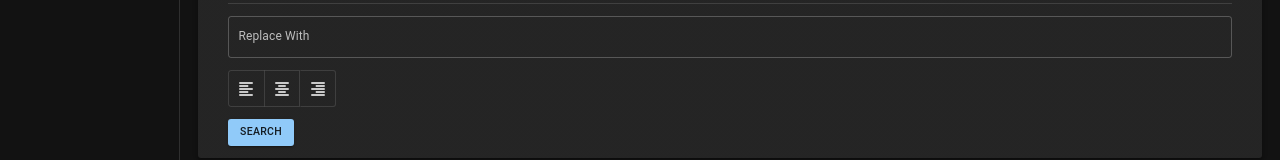
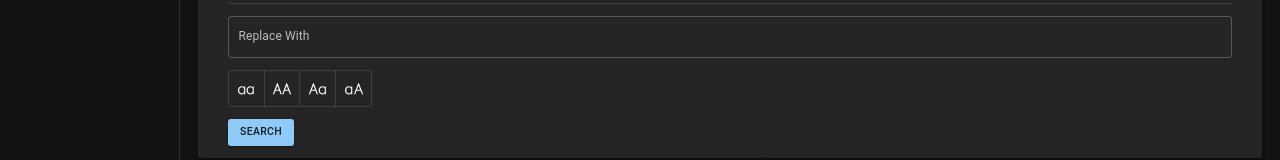
Before and after one commit to OperatorJack/tes3automaton, a React app: page / in a window 1280 px wide. Shown: the part 326-486 px from the top of the page. Built offline with nearby package versions, Linux system fonts and the light colour scheme; the HTML template or start-up script is replaced by a standard one.

Commit message:
Add text formatting icons for Upper, Lower, Pascal, and Camel casings.

```diff
--- /dev/null
+++ b/src/assets/Icons.tsx
@@ -0,0 +1,53 @@
+import { SvgIcon } from "@mui/material";
+
+/**
+ * Custom icons not provided by MUI
+ */
+export const LetterLowerCaseIcon = () => {
+    return (
+        <SvgIcon width="15px" height="15px" viewBox="0 0 15 15" fill="none">
+            <path
+                fill-rule="evenodd"
+                clip-rule="evenodd"
+                d="M3.69899 5.20703C2.05823 5.20703 0.809204 6.68569 0.809204 8.60972C0.809204 10.6337 2.15823 12.0124 3.69899 12.0124C4.52126 12.0124 5.37402 11.6693 5.9539 11.0223V11.53C5.9539 11.7785 6.15537 11.98 6.4039 11.98C6.65243 11.98 6.8539 11.7785 6.8539 11.53V5.72001C6.8539 5.47149 6.65243 5.27001 6.4039 5.27001C6.15537 5.27001 5.9539 5.47149 5.9539 5.72001V6.22269C5.40506 5.60075 4.59218 5.20703 3.69899 5.20703ZM5.9539 9.799V7.30117C5.56339 6.58064 4.74118 6.05757 3.8868 6.05757C2.9089 6.05757 1.83508 6.96581 1.83508 8.60955C1.83508 10.1533 2.80889 11.1615 3.8868 11.1615C4.76984 11.1615 5.57141 10.4957 5.9539 9.799ZM10.799 5.20703C9.15823 5.20703 7.9092 6.68569 7.9092 8.60972C7.9092 10.6337 9.25823 12.0124 10.799 12.0124C11.6215 12.0124 12.4744 11.6692 13.0543 11.0218V11.53C13.0543 11.7785 13.2558 11.98 13.5043 11.98C13.7529 11.98 13.9543 11.7785 13.9543 11.53V5.72C13.9543 5.47147 13.7529 5.27 13.5043 5.27C13.2558 5.27 13.0543 5.47147 13.0543 5.72V6.22318C12.5055 5.60095 11.6924 5.20703 10.799 5.20703ZM13.0543 9.79822V7.30196C12.664 6.58102 11.8415 6.05757 10.9868 6.05757C10.0089 6.05757 8.93508 6.96581 8.93508 8.60955C8.93508 10.1533 9.90889 11.1615 10.9868 11.1615C11.8702 11.1615 12.672 10.4952 13.0543 9.79822Z"
+                fill="currentColor"
+            />
+        </SvgIcon>
+    );
+};
+export const LetterUpperCaseIcon = () => {
+    return (
+        <SvgIcon width="15px" height="15px" viewBox="0 0 15 15" fill="none">
+            <path
+                fill-rule="evenodd"
+                clip-rule="evenodd"
+                d="M3.6255 2.75C3.83478 2.75 4.02192 2.88034 4.09448 3.07664L7.16985 11.3962C7.2656 11.6552 7.13324 11.9428 6.87423 12.0386C6.61522 12.1343 6.32763 12.002 6.23188 11.7429L5.22387 9.01603H2.02712L1.01911 11.7429C0.923362 12.002 0.635774 12.1343 0.376762 12.0386C0.117749 11.9428 -0.0146052 11.6552 0.0811401 11.3962L3.15651 3.07664C3.22908 2.88034 3.41621 2.75 3.6255 2.75ZM3.6255 4.69207L4.90966 8.16603H2.34133L3.6255 4.69207ZM11.3719 2.75C11.5811 2.75 11.7683 2.88034 11.8408 3.07664L14.9162 11.3962C15.012 11.6552 14.8796 11.9428 14.6206 12.0386C14.3616 12.1343 14.074 12.002 13.9782 11.7429L12.9702 9.01603H9.77348L8.76547 11.7429C8.66972 12.002 8.38213 12.1343 8.12312 12.0386C7.86411 11.9428 7.73175 11.6552 7.8275 11.3962L10.9029 3.07664C10.9754 2.88034 11.1626 2.75 11.3719 2.75ZM11.3719 4.69207L12.656 8.16603H10.0877L11.3719 4.69207Z"
+                fill="currentColor"
+            />
+        </SvgIcon>
+    );
+};
+export const LetterPascalCaseIcon = () => {
+    return (
+        <SvgIcon width="15px" height="15px" viewBox="0 0 15 15" fill="none">
+            <path
+                fill-rule="evenodd"
+                clip-rule="evenodd"
+                d="M3.68979 2.75C3.89667 2.74979 4.08232 2.87701 4.15679 3.07003L7.36662 11.39C7.46602 11.6477 7.33774 11.9371 7.0801 12.0365C6.82247 12.1359 6.53304 12.0076 6.43365 11.75L5.3825 9.02537H2.01133L0.966992 11.749C0.868128 12.0068 0.578964 12.1357 0.321126 12.0369C0.0632878 11.938 -0.0655864 11.6488 0.0332774 11.391L3.22344 3.07099C3.29751 2.87782 3.4829 2.75021 3.68979 2.75ZM3.69174 4.64284L5.05458 8.17537H2.33724L3.69174 4.64284ZM10.8989 5.20703C9.25818 5.20703 8.00915 6.68569 8.00915 8.60972C8.00915 10.6337 9.35818 12.0124 10.8989 12.0124C11.7214 12.0124 12.5744 11.6692 13.1543 11.0219V11.53C13.1543 11.7785 13.3557 11.98 13.6043 11.98C13.8528 11.98 14.0543 11.7785 14.0543 11.53V5.72C14.0543 5.47147 13.8528 5.27 13.6043 5.27C13.3557 5.27 13.1543 5.47147 13.1543 5.72V6.22317C12.6054 5.60095 11.7924 5.20703 10.8989 5.20703ZM13.1543 9.79823V7.30195C12.7639 6.58101 11.9414 6.05757 11.0868 6.05757C10.1088 6.05757 9.03503 6.96581 9.03503 8.60955C9.03503 10.1533 10.0088 11.1615 11.0868 11.1615C11.9701 11.1615 12.7719 10.4952 13.1543 9.79823Z"
+                fill="currentColor"
+            />
+        </SvgIcon>
+    );
+};
+export const LetterCamelCaseIcon = () => {
+    return (
+        <SvgIcon width="15px" height="15px" viewBox="0 0 15 15" fill="none">
+            <path
+                fill-rule="evenodd"
+                clip-rule="evenodd"
+                d="M11.2895 2.75C11.4964 2.74979 11.6821 2.87701 11.7565 3.07003L14.9664 11.39C15.0657 11.6477 14.9375 11.9371 14.6798 12.0365C14.4222 12.1359 14.1328 12.0076 14.0334 11.75L12.9822 9.02537H9.61106L8.56672 11.749C8.46786 12.0068 8.1787 12.1357 7.92086 12.0369C7.66302 11.938 7.53414 11.6488 7.63301 11.391L10.8232 3.07099C10.8972 2.87782 11.0826 2.75021 11.2895 2.75ZM11.2915 4.64284L12.6543 8.17537H9.93698L11.2915 4.64284ZM2.89895 5.20703C1.25818 5.20703 0.00915527 6.68569 0.00915527 8.60972C0.00915527 10.6337 1.35818 12.0124 2.89895 12.0124C3.72141 12.0124 4.57438 11.6692 5.15427 11.0219V11.53C5.15427 11.7785 5.35574 11.98 5.60427 11.98C5.8528 11.98 6.05427 11.7785 6.05427 11.53V5.72C6.05427 5.47147 5.8528 5.27 5.60427 5.27C5.35574 5.27 5.15427 5.47147 5.15427 5.72V6.22317C4.60543 5.60095 3.79236 5.20703 2.89895 5.20703ZM5.15427 9.79823V7.30195C4.76393 6.58101 3.94144 6.05757 3.08675 6.05757C2.10885 6.05757 1.03503 6.96581 1.03503 8.60955C1.03503 10.1533 2.00885 11.1615 3.08675 11.1615C3.97011 11.1615 4.77195 10.4952 5.15427 9.79823Z"
+                fill="currentColor"
+            />
+        </SvgIcon>
+    );
+};
--- a/src/components/views/RespecView.tsx
+++ b/src/components/views/RespecView.tsx
@@ -1,8 +1,6 @@
 import {
-    Container,
     Paper,
     Box,
-    FormGroup,
     TextField,
     Checkbox,
     FormControlLabel,
@@ -22,18 +20,20 @@ import {
     IconButton,
     Typography,
 } from "@mui/material";
-import FormatAlignLeftIcon from "@mui/icons-material/FormatAlignLeft";
-import FormatAlignCenterIcon from "@mui/icons-material/FormatAlignCenter";
-import FormatAlignRightIcon from "@mui/icons-material/FormatAlignRight";
 import KeyboardArrowDownIcon from "@mui/icons-material/KeyboardArrowDown";
 import KeyboardArrowUpIcon from "@mui/icons-material/KeyboardArrowUp";
 import { useState } from "react";
 import { useRecoilValue } from "recoil";
 import { workingDirectoryState } from "../../atoms";
 
-import { open } from "@tauri-apps/api/dialog";
 import { collectFiles } from "../../commands";
 import { SelectDirectoryButton } from "./settings/SelectDirectoryButton";
+import {
+    LetterLowerCaseIcon,
+    LetterPascalCaseIcon,
+    LetterUpperCaseIcon,
+    LetterCamelCaseIcon,
+} from "../../assets/Icons";
 
 function Row(props: { row: string }) {
     const { row } = props;
@@ -176,20 +176,30 @@ export default function RespecView() {
                                     <ToggleButton
                                         value="lowercase"
                                         aria-label="lower case"
+                                        title="Lower case"
                                     >
-                                        <FormatAlignLeftIcon />
+                                        <LetterLowerCaseIcon />
                                     </ToggleButton>
                                     <ToggleButton
-                                        value="pascalcase"
-                                        aria-label="pascal case"
+                                        value="uppercase"
+                                        aria-label="upper case"
+                                        title="Upper case"
                                     >
-                                        <FormatAlignCenterIcon />
+                                        <LetterUpperCaseIcon />
                                     </ToggleButton>
                                     <ToggleButton
-                                        value="capitalized"
-                                        aria-label="capitalized"
+                                        value="pascal"
+                                        aria-label="pascal case"
+                                        title="Pascal case"
                                     >
-                                        <FormatAlignRightIcon />
+                                        <LetterPascalCaseIcon />
+                                    </ToggleButton>
+                                    <ToggleButton
+                                        value="camel"
+                                        aria-label="camel case"
+                                        title="Camel case"
+                                    >
+                                        <LetterCamelCaseIcon />
                                     </ToggleButton>
                                 </ToggleButtonGroup>
                             </Box>
```
